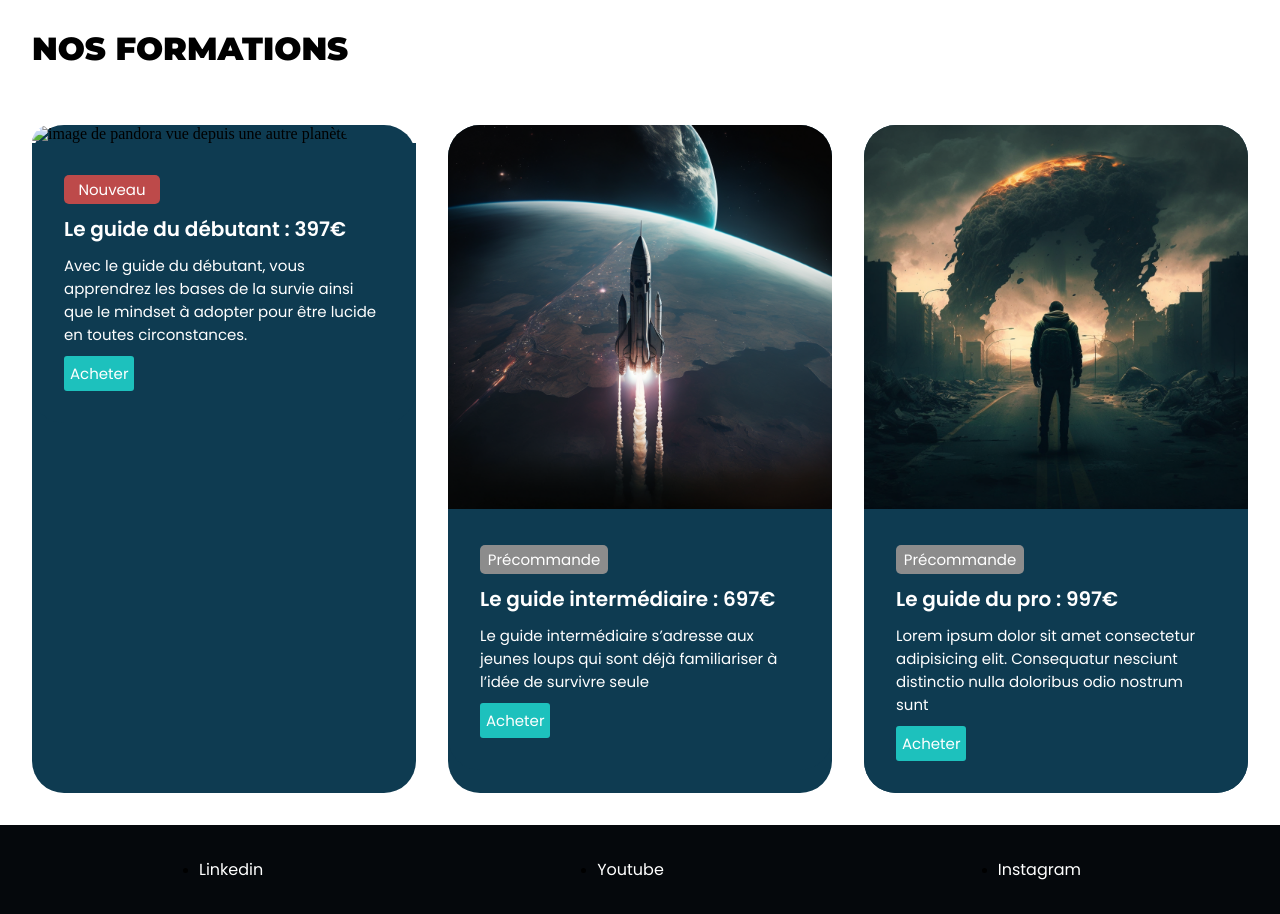
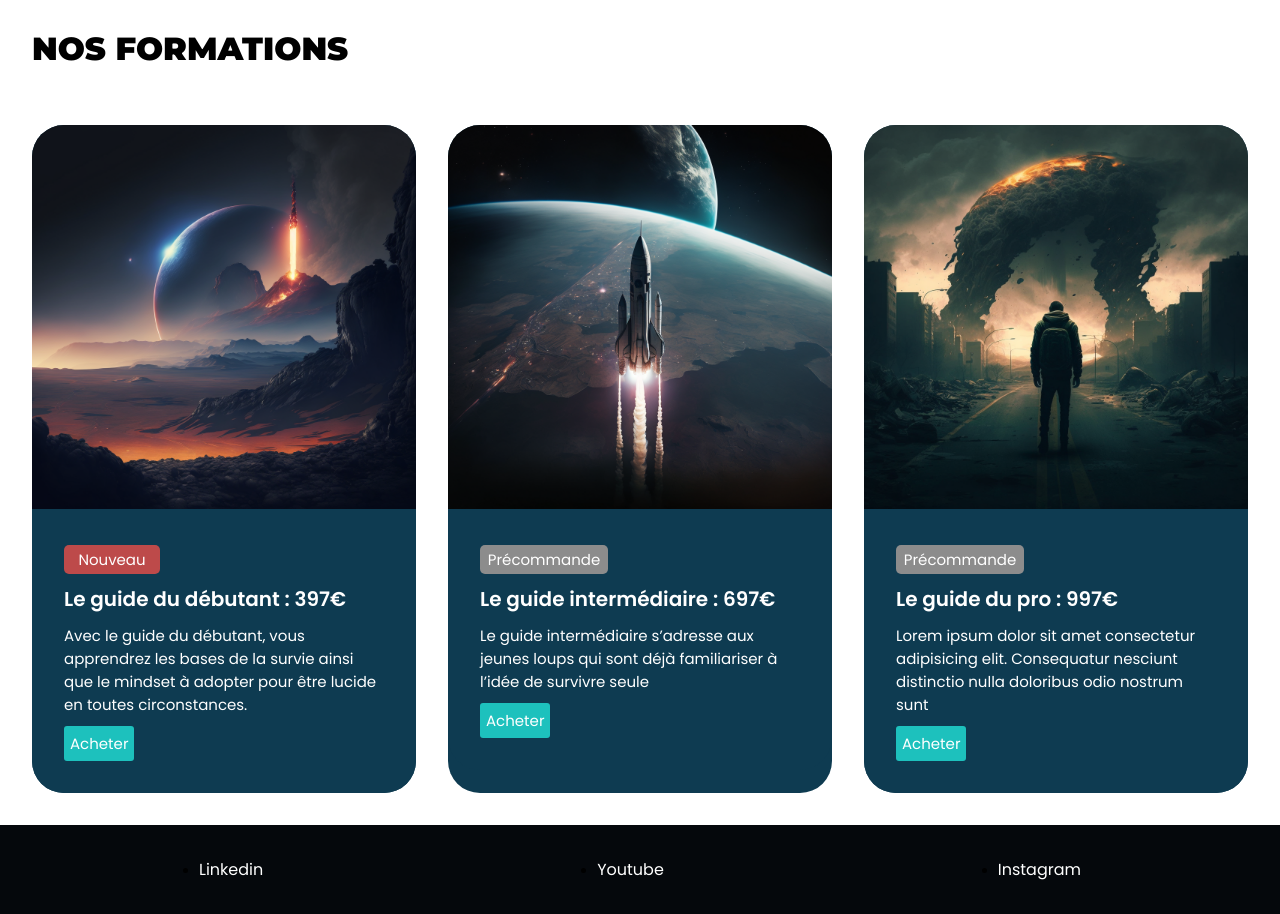
Before and after one commit to rachboudj/pandora, a plain HTML site: page index.html in a window 1280 px wide. Shown: the part 2223-3137 px from the top of the page. Drawn offline with Linux system fonts and the light colour scheme; the site is published under a folder, as on GitHub Pages, so addresses that start at the root find nothing; files whose address does not match are found by name.

Commit message:
changement chemin image

```diff
--- a/index.html
+++ b/index.html
@@ -114,7 +114,7 @@
 
         <div class="card-nvx">
           <img
-            src="/img/img-pandora copie.png"
+            src="./img/img-pandora copie.png"
             alt="image de pandora vue depuis une autre planète"
             width="300px"
           />
```
